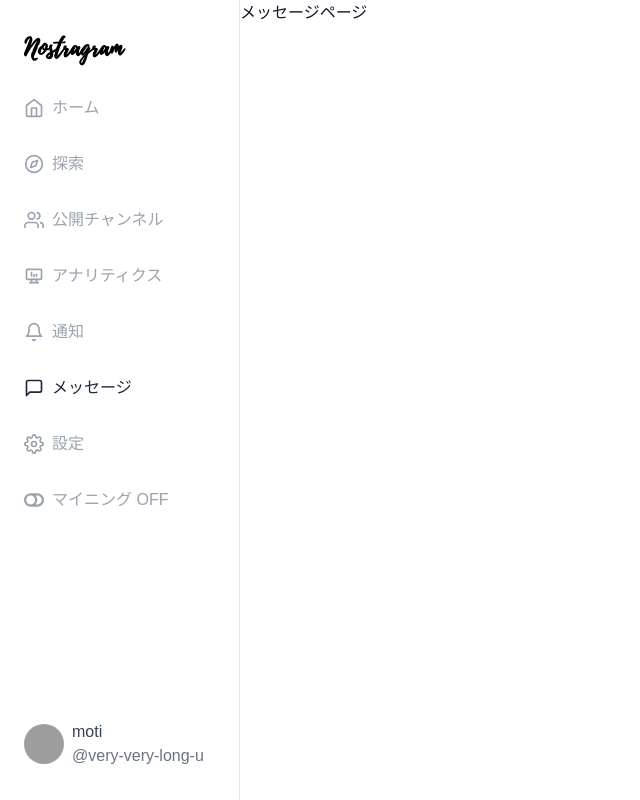
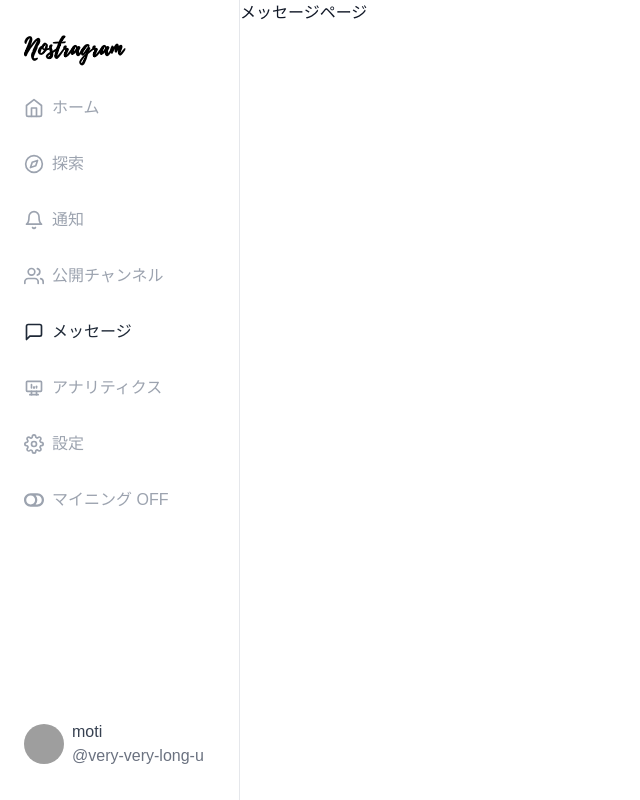
Before and after one commit to motxx/nostr-webclient, a React (Create React App) app: page /message in a window 1280 px wide. Shown: the whole page, without its empty margins (0-640 px from the left). Built offline with nearby package versions, Linux system fonts and the light colour scheme; grey boxes are pictures that could not be loaded; a web font is replaced by a local one.

Commit message:
feat: Navigation並び替え

```diff
--- a/src/components/Navigation/Navigation.tsx
+++ b/src/components/Navigation/Navigation.tsx
@@ -40,19 +40,19 @@ const user = {
 const navigationItems: NavigationItem[] = [
   { id: 'home', icon: FiHome, label: 'ホーム', hasPostNoteButton: true },
   { id: 'explore', icon: FiCompass, label: '探索' },
+  { id: 'notification', icon: FiBell, label: '通知' },
   {
     id: 'public-channel',
     icon: FiUsers,
     label: '公開チャンネル',
   },
-  { id: 'dashboard', icon: TbDeviceDesktopAnalytics, label: 'アナリティクス' },
-  { id: 'notification', icon: FiBell, label: '通知' },
   {
     id: 'message',
     icon: FiMessageSquare,
     label: 'メッセージ',
     hasPostNoteButton: true,
   },
+  { id: 'dashboard', icon: TbDeviceDesktopAnalytics, label: 'アナリティクス' },
   { id: 'settings', icon: FiSettings, label: '設定', hiddenOnMobile: true },
 ]
 const toItem = (id: NavigationItemId): NavigationItem =>
```
